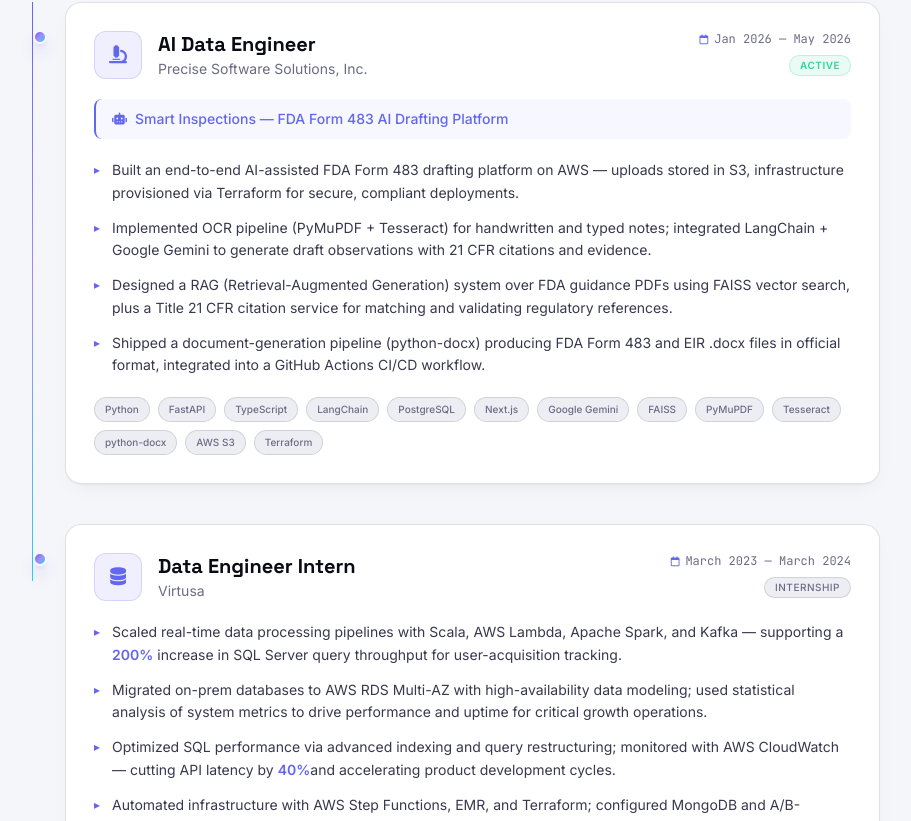
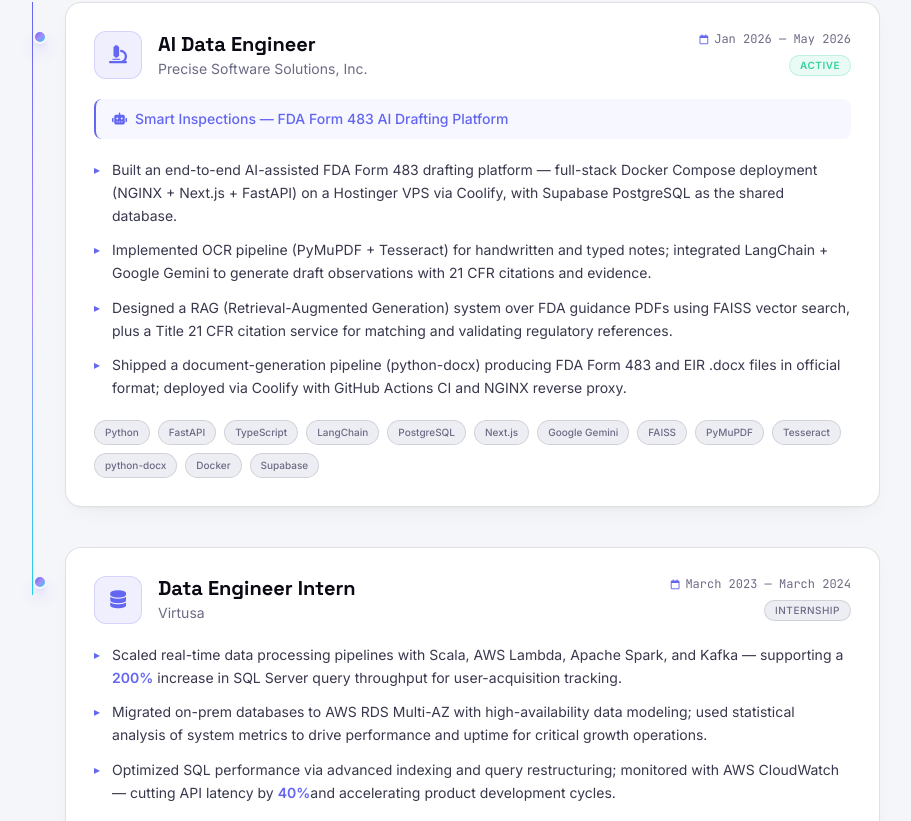
Before and after one commit to sathyapalreddypeddakkagari/portfolio, a Next.js app: page / in a window 1280 px wide. Shown: the part 2859-3680 px from the top of the page, without its empty margins (184-1095 px from the left). Built offline with nearby package versions, Linux system fonts and the light colour scheme; no server answers.

Commit message:
description Smart inspection

```diff
--- a/data/portfolio.ts
+++ b/data/portfolio.ts
@@ -96,13 +96,13 @@
     project: 'Smart Inspections — FDA Form 483 AI Drafting Platform',
     icon:    'fa-solid fa-microscope',
     bullets: [
-      'Built an end-to-end AI-assisted FDA Form 483 drafting platform on AWS — uploads stored in S3, infrastructure provisioned via Terraform for secure, compliant deployments.',
+      'Built an end-to-end AI-assisted FDA Form 483 drafting platform — full-stack Docker Compose deployment (NGINX + Next.js + FastAPI) on a Hostinger VPS via Coolify, with Supabase PostgreSQL as the shared database.',
       'Implemented OCR pipeline (PyMuPDF + Tesseract) for handwritten and typed notes; integrated LangChain + Google Gemini to generate draft observations with 21 CFR citations and evidence.',
       'Designed a RAG (Retrieval-Augmented Generation) system over FDA guidance PDFs using FAISS vector search, plus a Title 21 CFR citation service for matching and validating regulatory references.',
-      'Shipped a document-generation pipeline (python-docx) producing FDA Form 483 and EIR .docx files in official format, integrated into a GitHub Actions CI/CD workflow.',
+      'Shipped a document-generation pipeline (python-docx) producing FDA Form 483 and EIR .docx files in official format; deployed via Coolify with GitHub Actions CI and NGINX reverse proxy.',
     ],
     tags: ['Python','FastAPI','TypeScript','LangChain','PostgreSQL','Next.js',
-           'Google Gemini','FAISS','PyMuPDF','Tesseract','python-docx','AWS S3','Terraform'],
+           'Google Gemini','FAISS','PyMuPDF','Tesseract','python-docx','Docker','Supabase'],
   },
   {
     role:    'Data Engineer Intern',
@@ -137,7 +137,7 @@
       { val: '21 CFR', label: 'Citation Validation' },
       { val: 'OCR',    label: 'Handwritten + Typed' },
     ],
-    tags:   ['Python','FastAPI','LangChain','Next.js','Google Gemini','FAISS','PostgreSQL','Tesseract','python-docx','AWS S3','Terraform'],
+    tags:   ['Python','FastAPI','LangChain','Next.js','Google Gemini','FAISS','PostgreSQL','Tesseract','python-docx','Docker','Supabase'],
     github: 'https://github.com/eshwaranish-varma/Smart-inspections',
     demo:   'https://qibk1k655lpvklywco4r50ba.177.7.42.159.sslip.io/',
   },
```
